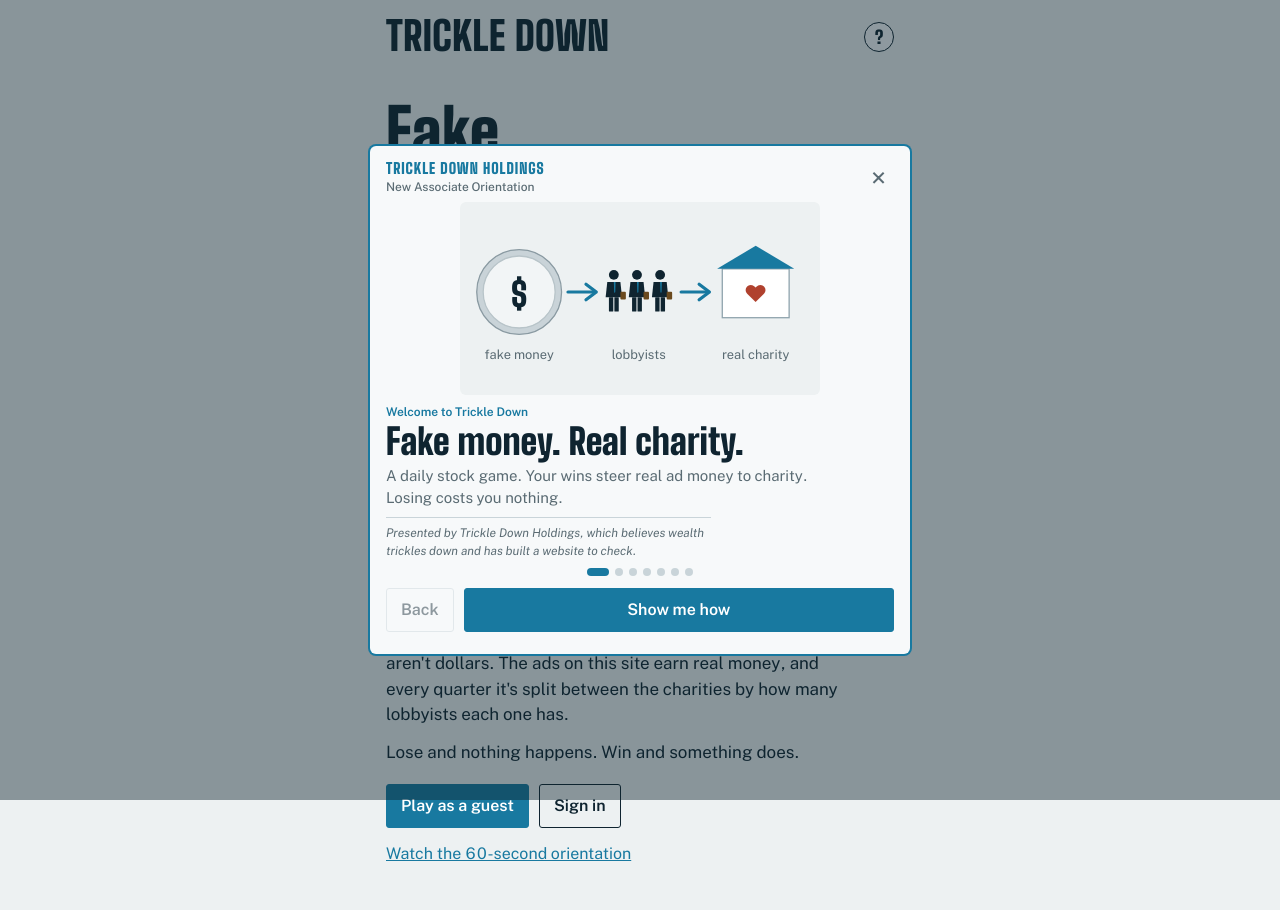
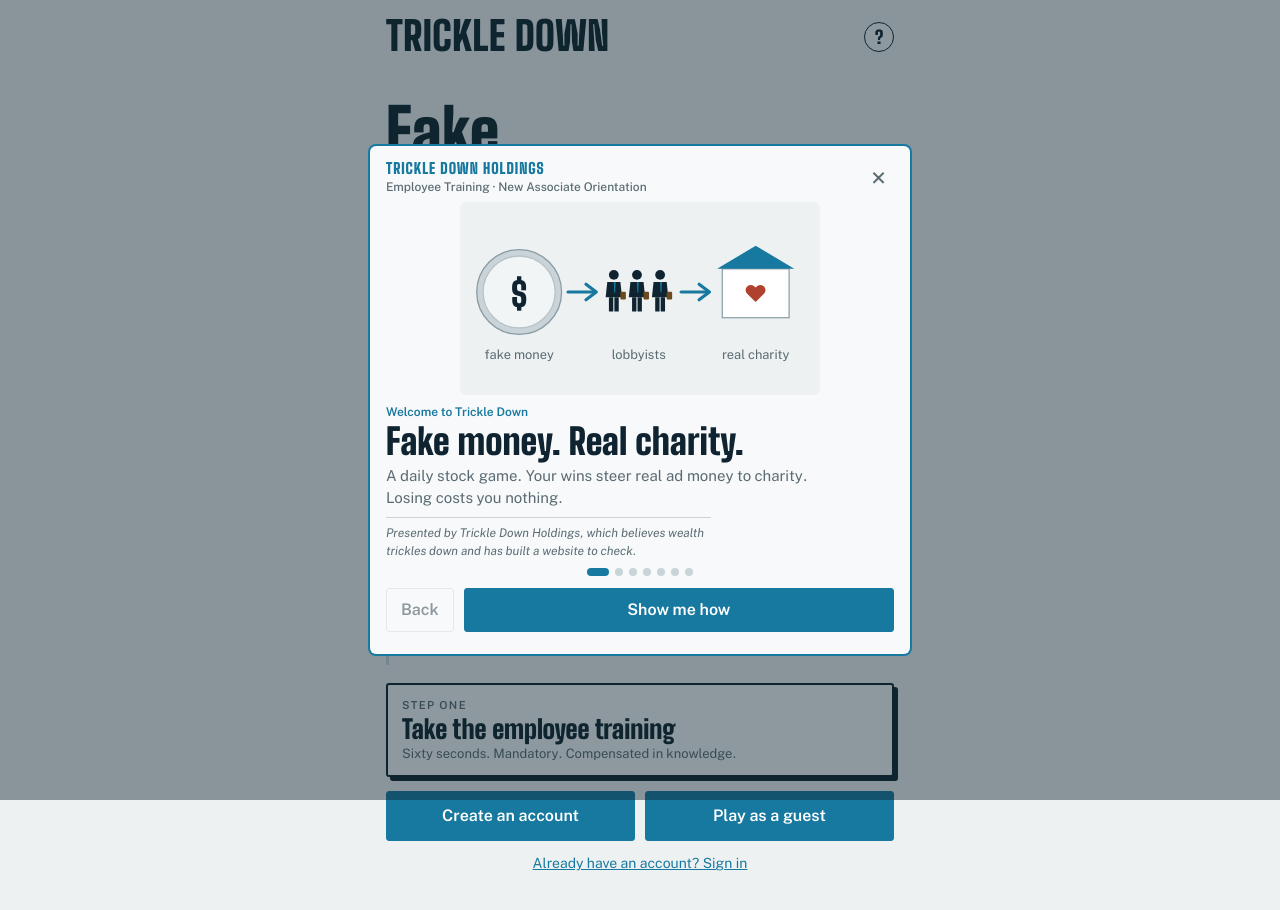
Before and after one commit to stevenbhester/trickledown-stevenhester-com, a website: page index.html in a window 1280 px wide. Both pictures are taken after a click on the button "How this works". Drawn offline with nearby package versions, Linux system fonts and the light colour scheme.

Commit message:
Add files via upload

```diff
--- a/config.js
+++ b/config.js
@@ -4,7 +4,7 @@
 window.TRICKLE_CONFIG = {
   API_BASE: (location.hostname === 'localhost' || location.hostname === '127.0.0.1')
     ? 'http://localhost:3000'
-    : 'https://trickle-down-io.herokuapp.com',
+    : 'https://YOUR-HEROKU-APP.herokuapp.com',
   SITE_URL: 'https://trickledown.stevenhester.com',
   // Optional. Your Google OAuth "Web application" client ID, the same one set
   // as GOOGLE_CLIENT_ID on the backend. Leave empty to hide Google sign-in.
--- a/css/style.css
+++ b/css/style.css
@@ -584,9 +584,31 @@ input:focus { border-color: var(--water); }
 /* Welcome --------------------------------------------------------------------- */
 
 .welcome { padding-top: 10px; }
-.welcome .hero { font-family: var(--display); font-weight: 900; font-size: 64px; line-height: 0.88; margin: 6px 0 18px; max-width: 9ch; }
+.welcome .hero { font-family: var(--display); font-weight: 900; font-size: 64px; line-height: 0.88; margin: 6px 0 16px; max-width: 9ch; }
+@media (max-width: 480px) { .welcome .hero { font-size: 52px; } }
 .welcome p { max-width: 46ch; font-size: 17px; }
-.welcome .row-actions { margin-top: 18px; }
+.welcome .pitch { list-style: none; margin: 0 0 18px; padding: 0; max-width: 46ch; }
+.welcome .pitch li { font-size: 16px; padding: 7px 0 7px 14px; border-left: 3px solid var(--line); margin: 0 0 4px; }
+.welcome .pitch li b { font-family: var(--display); font-weight: 900; font-size: 19px; letter-spacing: 0.01em; }
+.training {
+  display: grid; width: 100%; text-align: left; gap: 2px; padding: 12px 14px; margin: 0 0 14px; cursor: pointer;
+  border: 2px solid var(--ink); border-radius: var(--radius); background: var(--paper); color: var(--ink); font: inherit;
+  box-shadow: 4px 4px 0 var(--ink);
+}
+.training:hover { background: var(--shallow); }
+.training:active { transform: translate(2px, 2px); box-shadow: 2px 2px 0 var(--ink); }
+.training-tag { font-size: 11px; font-weight: 700; letter-spacing: 0.12em; text-transform: uppercase; color: var(--mud); }
+.training-title { font-family: var(--display); font-weight: 900; font-size: 26px; line-height: 1; }
+.training-sub { font-size: 13px; color: var(--mud); }
+.ways-in { display: grid; grid-template-columns: 1fr 1fr; gap: 10px; }
+.ways-in .btn { padding: 12px 10px; font-size: 16px; }
+.welcome .linkish.center { margin-top: 12px; font-size: 14px; }
+.x-finale { display: grid; gap: 4px; }
+.x-finale-row { display: grid; grid-template-columns: 1fr 1fr; gap: 10px; }
+.x-finale .linkish.center { margin-top: 8px; font-size: 14px; }
+.note.beta { margin: 0 0 12px; font-size: 13px; line-height: 1.4; }
+.note.beta b { display: block; font-size: 14px; margin-bottom: 2px; }
+@media (max-width: 360px) { .ways-in, .x-finale-row { grid-template-columns: 1fr; } }
 
 /* Footer, banner, toast ------------------------------------------------------- */
 
--- a/index.html
+++ b/index.html
@@ -81,6 +81,10 @@
       <div id="g-btn-auth"></div>
       <div class="or"><span>or</span></div>
     </div>
+    <div class="note warn beta" id="auth-beta" hidden>
+      <b>Beta. Don't reuse a password from anywhere else.</b>
+      Passwords are hashed (bcrypt) and never stored or logged in the clear, logins are rate-limited, and everything travels over HTTPS. But there's no password reset (we don't take an email), no two-factor, and no security team: this is one person's side project. Treat it as a game password, because it is one. Rather not invent one? Play as a guest; a device code carries a guest account to your other devices with no password at all.
+    </div>
     <div id="auth-fields">
       <label class="field"><span>Username</span><input id="auth-user" autocomplete="username" minlength="3" maxlength="20" pattern="[A-Za-z0-9_]+" autocapitalize="off" spellcheck="false"></label>
       <label class="field"><span>Password</span><input id="auth-pass" type="password" autocomplete="current-password" minlength="8"></label>
--- a/js/app.js
+++ b/js/app.js
@@ -171,24 +171,40 @@
     $('#screen-welcome').innerHTML = `
       <div class="welcome">
         <h1 class="hero">Fake money. Real market. Real charity.</h1>
-        <p>Every day you get $100 that isn't real. Carve it up across any stocks or coins you like. Each bet lives 24 hours, and the longer it lives, the harder it hits: your money tracks the real move at the start and climbs to ten times it by the end (five for crypto).</p>
-        <p>Collect a win and a quarter of the profit is taxed. The tax hires lobbyists for a charity you pick, a dollar a head. They aren't dollars. The ads on this site earn real money, and every quarter it's split between the charities by how many lobbyists each one has.</p>
-        <p>Lose and nothing happens. Win and something does.</p>
-        <div class="row-actions">
+        <ul class="pitch">
+          <li><b>$100 a day</b> that isn't real, on real stocks and crypto, with the swings turned up to ×10.</li>
+          <li><b>Win</b> and the tax hires lobbyists for a charity. <b>Lose</b> and nothing happens.</li>
+          <li><b>Every quarter</b> this site's ad money goes to the charities with the most lobbyists.</li>
+        </ul>
+        <button class="training" id="btn-orient" type="button">
+          <span class="training-tag">Step one</span>
+          <span class="training-title">Take the employee training</span>
+          <span class="training-sub">Sixty seconds. Mandatory. Compensated in knowledge.</span>
+        </button>
+        <div class="ways-in">
+          <button class="btn primary" id="btn-register">Create an account</button>
           <button class="btn primary" id="btn-guest">Play as a guest</button>
-          <button class="btn" id="btn-signin">Sign in</button>
         </div>
-        <button class="linkish" id="btn-orient" style="margin-top:14px">Watch the 60-second orientation</button>
+        <button class="linkish center" id="btn-signin">Already have an account? Sign in</button>
       </div>`;
-    $('#btn-orient').onclick = () => Explainer.open({ deck: 'main' });
-    $('#btn-guest').onclick = async () => {
-      try {
-        const r = await API.post('/auth/guest');
-        API.setToken(r.token);
-        location.hash = '#today'; route();
-      } catch (e) { toast(e.message); }
-    };
+    $('#btn-orient').onclick = () => Explainer.open({ deck: 'main', finale: true, onFinale: welcomeFinale });
+    $('#btn-guest').onclick = startGuest;
+    $('#btn-register').onclick = () => openAuth('register');
     $('#btn-signin').onclick = () => openAuth('login');
+  }
+
+  // Training taken from the landing page ends in the three ways in.
+  const welcomeFinale = (choice) => { if (choice === 'guest') startGuest(); else openAuth(choice); };
+
+  async function startGuest() {
+    if (state.busy) return;
+    state.busy = true;
+    try {
+      const r = await API.post('/auth/guest');
+      API.setToken(r.token);
+      location.hash = '#today'; route();
+    } catch (e) { toast(e.message, 4000); }
+    finally { state.busy = false; }
   }
 
   // --- today: data ------------------------------------------------------------------
@@ -1601,7 +1617,7 @@
     ];
     $('#screen-how').innerHTML = `
       <h1>How it works</h1>
-      <div class="row-actions" style="margin:6px 0 10px"><button class="btn quiet small" id="btn-orient-how">Replay the orientation</button>${me && me.town && me.town.unlocked ? '<button class="btn quiet small" id="btn-town-how">TrickleTown tour</button>' : ''}</div>
+      <div class="row-actions" style="margin:6px 0 10px"><button class="btn quiet small" id="btn-orient-how">Retake employee training</button>${me && me.town && me.town.unlocked ? '<button class="btn quiet small" id="btn-town-how">TrickleTown tour</button>' : ''}</div>
       ${rules.demo ? `<div class="note warn">Demo. The charities are fictional and no real money moves. The game is real; the philanthropy isn't yet.</div>` : ''}
       <div class="rules">
         <h2>The coin</h2>
@@ -1724,6 +1740,8 @@
     }[mode];
     $('#auth-title').textContent = title;
     $('#auth-blurb').textContent = blurb;
+    // Anyone setting a password gets the honest version of where security stands.
+    $('#auth-beta').hidden = !(mode === 'register' || mode === 'claim');
     $('#auth-submit').textContent = code ? 'Sign in with the code' : title;
     $('#auth-fields').hidden = code;
     $('#auth-code-field').hidden = !code;
@@ -1907,7 +1925,7 @@
     $('#auth-code-link').onclick = () => openAuth(state.authMode === 'code' ? 'login' : 'code');
     $('#btn-claim').onclick = () => openAuth('claim');
     $('#btn-account').onclick = openAccount;
-    $('#btn-help').onclick = () => Explainer.open({ deck: 'main', rules: state.me ? state.me.rules : undefined });
+    $('#btn-help').onclick = () => Explainer.open({ deck: 'main', rules: state.me ? state.me.rules : undefined, finale: !API.token(), onFinale: welcomeFinale });
     $('#btn-signout').onclick = signOut;
     window.addEventListener('hashchange', route);
 
--- a/js/explainer.js
+++ b/js/explainer.js
@@ -218,11 +218,21 @@ window.Explainer = (function () {
           <button type="button" class="btn quiet" data-x="back">Back</button>
           <button type="button" class="btn primary" data-x="next">Next</button>
         </div>
+        <div class="x-finale" hidden>
+          <div class="x-finale-row">
+            <button type="button" class="btn primary" data-finale="register">Create an account</button>
+            <button type="button" class="btn primary" data-finale="guest">Play as a guest</button>
+          </div>
+          <button type="button" class="linkish center" data-finale="login">Already have an account? Sign in</button>
+        </div>
       </div>`;
     document.body.appendChild(dlg);
     dlg.querySelector('.close').onclick = () => close(false);
     dlg.querySelector('[data-x="back"]').onclick = () => go(i - 1);
     dlg.querySelector('[data-x="next"]').onclick = () => (i === list.length - 1 ? close(true) : go(i + 1));
+    dlg.querySelectorAll('[data-finale]').forEach((b) => {
+      b.onclick = () => { const c = current, choice = b.dataset.finale; close(true); if (c && c.onFinale) c.onFinale(choice); };
+    });
     dlg.addEventListener('click', (e) => { if (e.target === dlg) close(false); });
     dlg.addEventListener('cancel', (e) => { e.preventDefault(); close(false); });
     dlg.addEventListener('keydown', (e) => {
@@ -246,6 +256,10 @@ window.Explainer = (function () {
     dlg.querySelectorAll('.x-dots button').forEach((b) => { b.onclick = () => go(Number(b.dataset.k)); });
     dlg.querySelector('[data-x="back"]').disabled = i === 0;
     dlg.querySelector('[data-x="next"]').textContent = s.next || 'Next';
+    // Training taken before signing up ends in the three ways in, not "Start playing".
+    const finale = !!(current && current.finale) && i === list.length - 1;
+    dlg.querySelector('.x-nav').hidden = finale;
+    dlg.querySelector('.x-finale').hidden = !finale;
   }
 
   function markSeen(deck) { try { localStorage.setItem(KEYS[deck], '1'); } catch (e) { /* private mode */ } }
@@ -260,16 +274,16 @@ window.Explainer = (function () {
     if (c.onClose) c.onClose();
   }
 
-  function open({ deck = 'main', rules, onDone, onClose } = {}) {
+  function open({ deck = 'main', rules, onDone, onClose, finale = false, onFinale } = {}) {
     const r = Object.assign({ daily_base: 100, streak_bonus: 10, daily_cap: 200, tax_rate: 0.25, hold_hours: 24, demo: true }, rules || {});
     if (!dlg) build();
     if (current) close(false);
-    current = { deck, onDone, onClose };
+    current = { deck, onDone, onClose, finale, onFinale };
     list = deck === 'town' ? townDeck() : mainDeck(r);
     // The two tutorials must not look like the same one: a tester who just
     // unlocked the town should never think they're back at orientation.
     dlg.classList.toggle('deck-town', deck === 'town');
-    dlg.querySelector('.x-sub').textContent = deck === 'town' ? 'TrickleTown Resident Services · part two' : 'New Associate Orientation';
+    dlg.querySelector('.x-sub').textContent = deck === 'town' ? 'TrickleTown Resident Services · part two' : 'Employee Training · New Associate Orientation';
     go(0);
     if (!dlg.open) dlg.showModal();
     dlg.querySelector('[data-x="next"]').focus();
```
Also changed, not shown: README.md.
